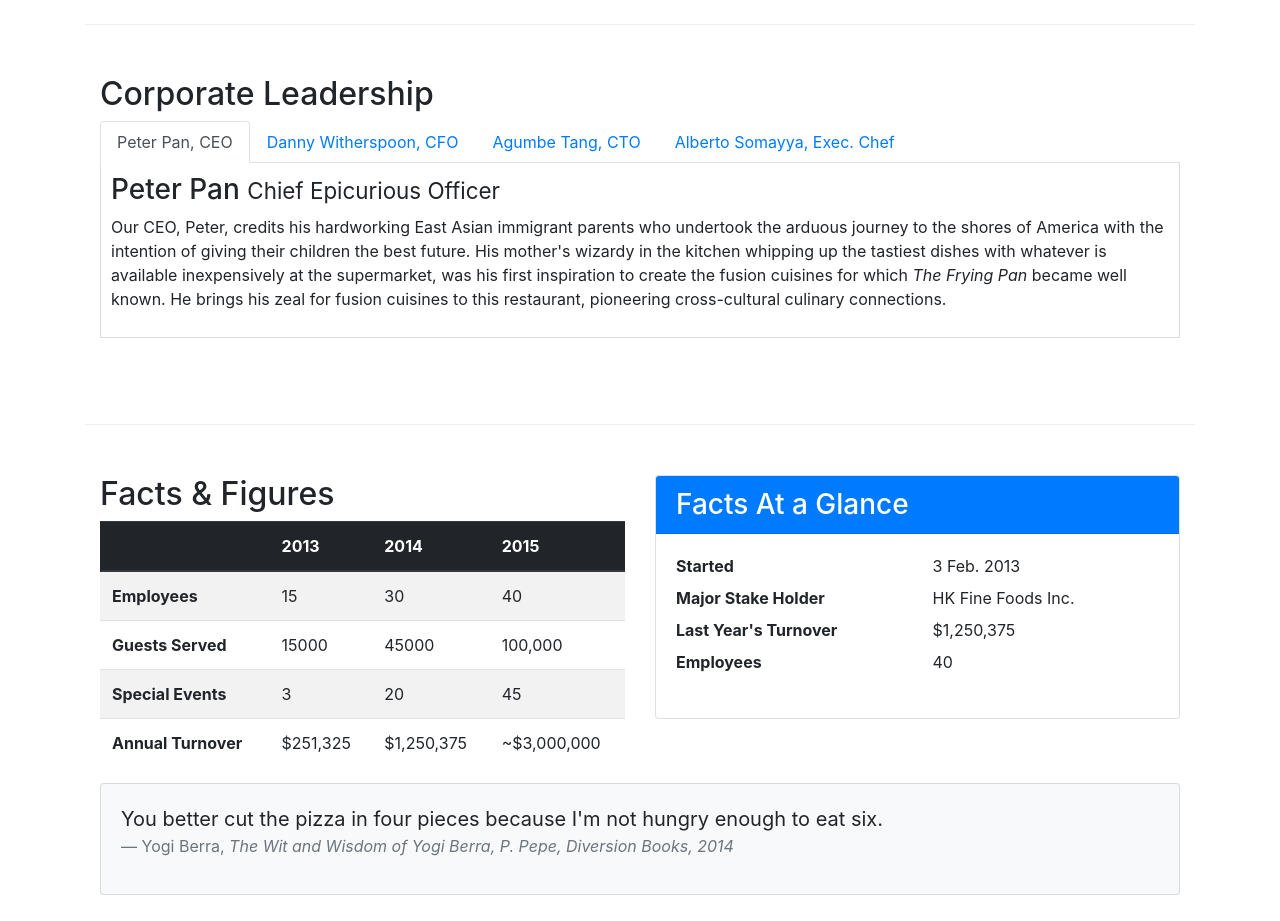
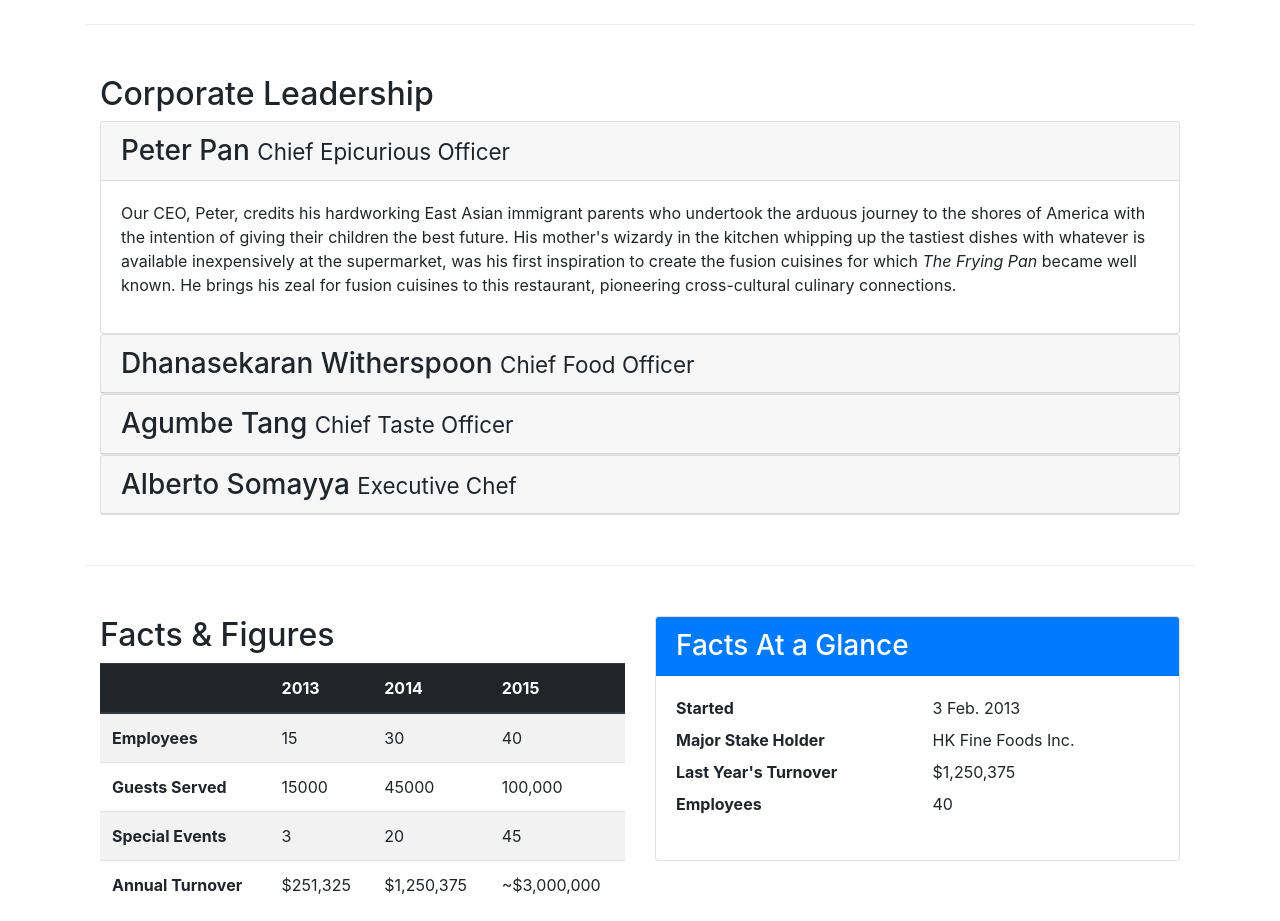
Before and after one commit to Abhishekm7376/Learning_Bootstrap, a website: page aboutus.html in a window 1280 px wide. Shown: the part 840-1761 px from the top of the page. Drawn offline with nearby package versions, Linux system fonts and the light colour scheme.

Commit message:
Accordion

```diff
--- a/aboutus.html
+++ b/aboutus.html
@@ -78,7 +78,7 @@
         <div class="row row-content">
             <div class="col">
                 <h2>Corporate Leadership</h2>
-                <ul class="nav nav-tabs">
+                <!-- <ul class="nav nav-tabs">
                     <li class="nav-item">
                       <a class="nav-link active" href="#peter"
                         role="tab" data-toggle="tab">Peter Pan, CEO</a>
@@ -95,25 +95,80 @@
                       <a class="nav-link" href="#alberto" role="tab"
                         data-toggle="tab">Alberto Somayya, Exec. Chef</a>
                     </li>
-                </ul>
+                </ul> -->
 
-                <div class="tab-content">
-                    <div role="tabpanel" class="tab-pane fade show active" id="peter">
-                        <h3>Peter Pan <small>Chief Epicurious Officer</small></h3>
-                        <p> Our CEO, Peter, credits his hardworking East Asian immigrant parents who undertook the arduous journey to the shores of America with the intention of giving their children the best future. His mother's wizardy in the kitchen whipping up the tastiest dishes with whatever is available inexpensively at the supermarket, was his first inspiration to create the fusion cuisines for which <em>The Frying Pan</em> became well known. He brings his zeal for fusion cuisines to this restaurant, pioneering cross-cultural culinary connections. </p>
+                <div id="accordion">
+                    <div class="card">
+                        <div class="card-header" role="tab" id="peterhead">
+                        <h3 class="mb-0">
+                            <a data-toggle="collapse" data-target="#peter">
+                            Peter Pan <small>Chief Epicurious Officer</small>
+                            </a>
+                        </h3>
+                        </div>
+                        <div class="collapse show" id="peter" data-parent="#accordion">
+                            <div class="card-body">
+                                <p class="d-none d-sm-block"> Our CEO, Peter, credits his hardworking East Asian immigrant parents who undertook the arduous journey to the shores of America with the intention of giving their children the best future. His mother's wizardy in the kitchen whipping up the tastiest dishes with whatever is available inexpensively at the supermarket, was his first inspiration to create the fusion cuisines for which <em>The Frying Pan</em> became well known. He brings his zeal for fusion cuisines to this restaurant, pioneering cross-cultural culinary connections. </p>
+                            </div>
+                        </div>
                     </div>
-                    <div role="tabpanel" class="tab-pane fade  " id="danny">
+
+                    <div class="card">
+                        <div class="card-header" role="tab" id="dannyhead">
+                        <h3 class="mb-0">
+                            <a class="collapsed" data-toggle="collapse" data-target="#danny">
+                            Dhanasekaran Witherspoon <small>Chief Food Officer</small>
+                            </a>
+                        </h3>
+                    </div>
+                    <div class="collapse" id="danny" data-parent="#accordion">
+                        <div class="card-body">
+                            <p class="d-none d-sm-block">Our CFO, Danny, as he is affectionately referred to by his colleagues, comes from a long established family tradition in farming and produce. His experiences growing up on a farm in the Australian outback gave him great appreciation for varieties of food sources. As he puts it in his own words, <em>Everything that runs, wins, and everything that stays, pays!</em></p>
+                        </div>
+                    </div>
+                </div>
+                <div class="card">
+                        <div class="card-header" role="tab" id="agumbehead">
+                        <h3 class="mb-0">
+                            <a class="collapsed" data-toggle="collapse" data-target="#agumbe">
+                            Agumbe Tang <small>Chief Taste Officer</small>
+                            </a>
+                        </h3>
+                    </div>
+                    <div class="collapse" id="agumbe" data-parent="#accordion">
+                        <div class="card-body">
+                            <p class="d-none d-sm-block">Blessed with the most discerning gustatory sense, Agumbe, our CTO, personally ensures that every dish that we serve meets his exacting tastes. Our chefs dread the tongue lashing that ensues if their dish does not meet his exacting standards. He lives by his motto, <em>You click only if you survive my lick.</em></p>
+                        </div>
+                    </div>
+                </div>
+                <div class="card">
+                        <div class="card-header" role="tab" id="albertohead">
+                        <h3 class="mb-0">
+                            <a class="collapsed" data-toggle="collapse" data-target="#alberto">
+                            Alberto Somayya <small>Executive Chef</small>
+                            </a>
+                        </h3>
+                    </div>
+                    <div class="collapse" id="alberto" data-parent="#accordion">
+                        <div class="card-body">
+                            <p class="d-none d-sm-block">Award winning three-star Michelin chef with wide International experience having worked closely with whos-who in the culinary world, he specializes in creating mouthwatering Indo-Italian fusion experiences. He says, <em>Put together the cuisines from the two craziest cultures, and you get a winning hit! Amma Mia!</em></p>
+                        </div>
+                    </div>
+                </div>
+
+
+                    <!-- <div role="tabpanel" class="tab-pane fade  " id="danny">
                         <h3>Dhanasekaran Witherspoon <small>Chief Food Officer</small></h3>
-                        <p class="d-none d-sm-block">Our CFO, Danny, as he is affectionately referred to by his colleagues, comes from a long established family tradition in farming and produce. His experiences growing up on a farm in the Australian outback gave him great appreciation for varieties of food sources. As he puts it in his own words, <em>Everything that runs, wins, and everything that stays, pays!</em></p>
+
                     </div>
                     <div role="tabpanel" class="tab-pane fade  " id="agumbe">
                         <h3>Agumbe Tang <small>Chief Taste Officer</small></h3>
-                        <p class="d-none d-sm-block">Blessed with the most discerning gustatory sense, Agumbe, our CTO, personally ensures that every dish that we serve meets his exacting tastes. Our chefs dread the tongue lashing that ensues if their dish does not meet his exacting standards. He lives by his motto, <em>You click only if you survive my lick.</em></p>
+
                     </div>
                     <div role="tabpanel" class="tab-pane fade  " id="alberto">
                         <h3>Alberto Somayya <small>Executive Chef</small></h3>
-                <p class="d-none d-sm-block">Award winning three-star Michelin chef with wide International experience having worked closely with whos-who in the culinary world, he specializes in creating mouthwatering Indo-Italian fusion experiences. He says, <em>Put together the cuisines from the two craziest cultures, and you get a winning hit! Amma Mia!</em></p>
-                    </div>
+
+                    </div> -->
                 </div>
 
             </div>
```
